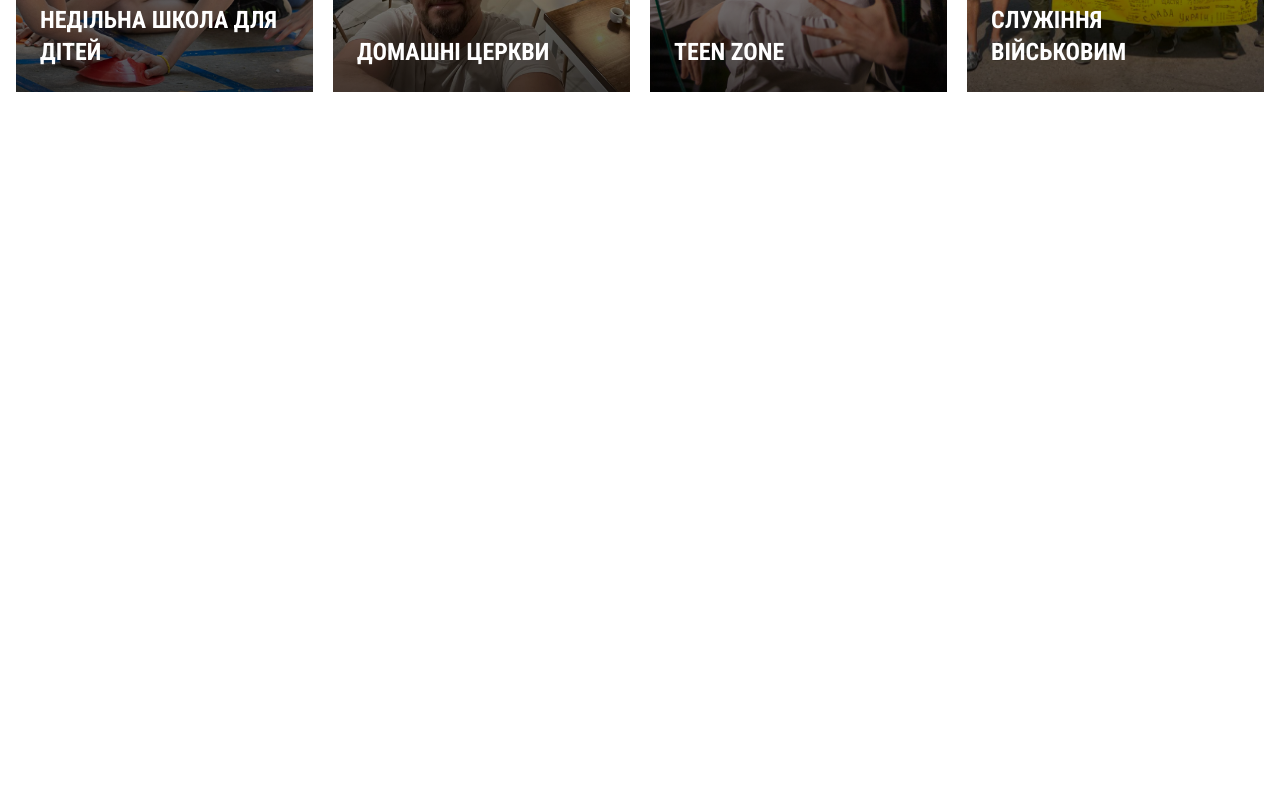
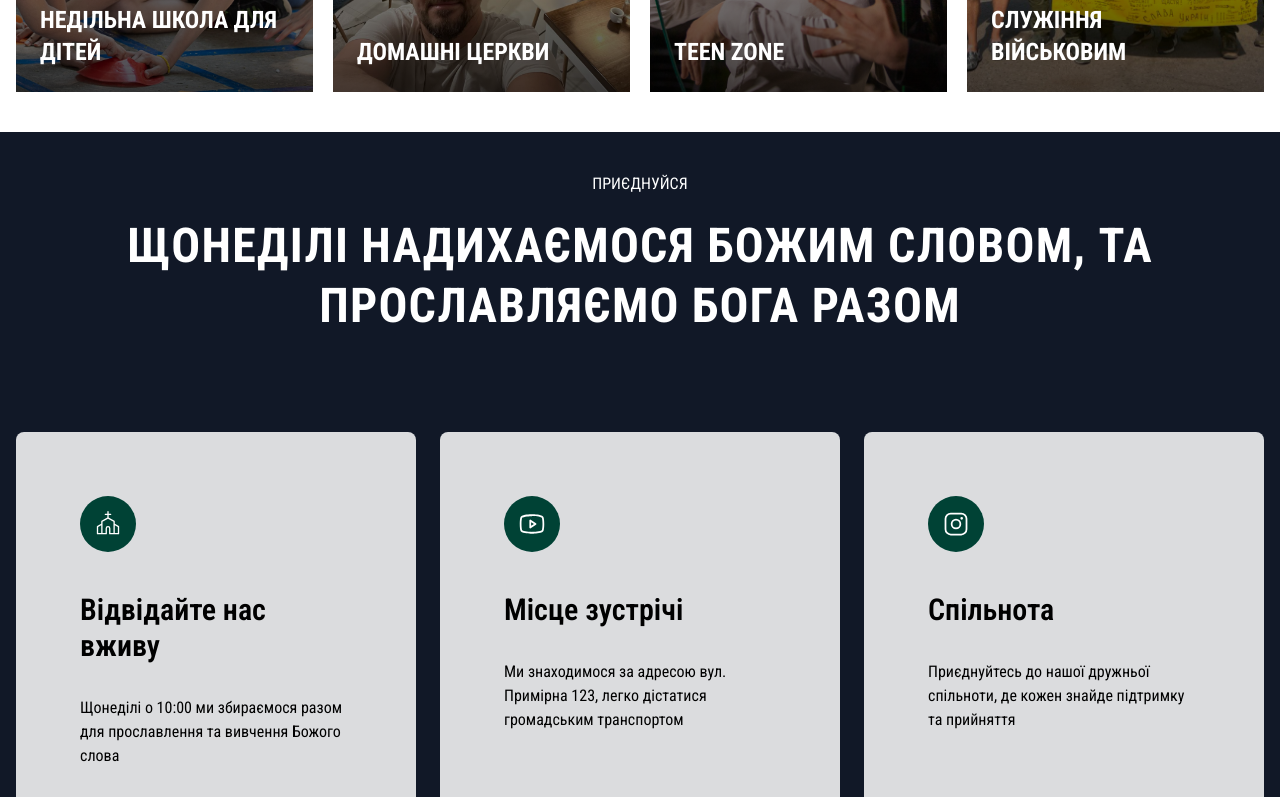
Before and after one commit to media-newhope/newhope.uz.ua, a Next.js app: page / in a window 1280 px wide. Shown: the part 2000-2797 px from the top of the page. Before the commit the page ends 2132 px from the top, so only its background shows below. Built offline with nearby package versions, Linux system fonts and the light colour scheme.

Commit message:
create join us section

```diff
--- a/app/components/Section/Section.tsx
+++ b/app/components/Section/Section.tsx
@@ -1,29 +1,42 @@
-interface SectionProps {
+import { HTMLAttributes } from "react";
+
+interface SectionProps extends HTMLAttributes<HTMLElement> {
   children: React.ReactNode;
+  theme?: "light" | "dark";
 }
 
-export function Section({ children, ...props }: SectionProps) {
+export function Section({
+  children,
+  className,
+  theme = "light",
+  ...props
+}: SectionProps) {
+  const themeClass = theme === "light" ? "bg-white" : "bg-gray-900 text-white";
+
   return (
-    <div className="container mx-auto px-4 py-10 max-w-7xl" {...props}>
+    <section
+      className={`container mx-auto px-4 py-10 max-w-7xl ${className} ${themeClass}`}
+      {...props}
+    >
       {children}
+    </section>
+  );
+}
+
+interface SectionTitleProps extends HTMLAttributes<HTMLElement> {
+  children: React.ReactNode;
+  subtitle?: string;
+}
+
+function SectionTitle({ children, subtitle, ...props }: SectionTitleProps) {
+  return (
+    <div {...props}>
+      <h3 className="text-md uppercase text-center mb-5">{subtitle}</h3>
+      <h2 className="text-5xl font-bold uppercase tracking-wide mb-8 text-center leading-tight">
+        {children}
+      </h2>
     </div>
   );
 }
 
-interface SectionTitleProps {
-  children: React.ReactNode;
-  subtitle?: string;
-}
-
-function SectionTitle({ children, subtitle }: SectionTitleProps) {
-  return (
-    <>
-      <h3 className="text-md uppercase text-center mb-5">{subtitle}</h3>
-      <h2 className="text-5xl font-bold uppercase tracking-wide mb-8 text-center leading-tight">
-        {children}
-      </h2>
-    </>
-  );
-}
-
 Section.Title = SectionTitle;
--- a/app/page.tsx
+++ b/app/page.tsx
@@ -2,6 +2,7 @@ import { Header } from "@/app/components/Header/Header";
 import { HeroSection } from "@/app/sections/hero/Hero.section";
 import { AboutSection } from "@/app/sections/about/About.section";
 import { ServicesSection } from "@/app/sections/services/Services.section";
+import { JoinSection } from "@/app/sections/join/Join.section";
 
 export default function Home() {
   return (
@@ -15,6 +16,7 @@ export default function Home() {
       />
       <AboutSection />
       <ServicesSection />
+      <JoinSection />
     </>
   );
 }
--- /dev/null
+++ b/app/sections/join/Join.section.tsx
@@ -0,0 +1,45 @@
+import { Section } from "@/app/components/Section/Section";
+import { JoinItem } from "@/app/sections/join/JoinItem";
+import { PiChurchLight, PiInstagramLogo, PiYoutubeLogo } from "react-icons/pi";
+
+export function JoinSection() {
+  const joinItems = [
+    {
+      icon: PiChurchLight,
+      title: "Відвідайте нас вживу",
+      description:
+        "Щонеділі о 10:00 ми збираємося разом для прославлення та вивчення Божого слова",
+    },
+    {
+      icon: PiYoutubeLogo,
+      title: "Місце зустрічі",
+      description:
+        "Ми знаходимося за адресою вул. Примірна 123, легко дістатися громадським транспортом",
+    },
+    {
+      icon: PiInstagramLogo,
+      title: "Спільнота",
+      description:
+        "Приєднуйтесь до нашої дружньої спільноти, де кожен знайде підтримку та прийняття",
+    },
+  ];
+
+  return (
+    <Section theme="dark" className="px-16 pb-28">
+      <Section.Title subtitle="приєднуйся" className="mb-24">
+        Щонеділі надихаємося Божим словом, та прославляємо Бога разом
+      </Section.Title>
+
+      <div className="grid grid-cols-1 md:grid-cols-3 gap-6 mt-12">
+        {joinItems.map((item, index) => (
+          <JoinItem
+            key={index}
+            icon={item.icon}
+            title={item.title}
+            description={item.description}
+          />
+        ))}
+      </div>
+    </Section>
+  );
+}
--- /dev/null
+++ b/app/sections/join/JoinItem.tsx
@@ -0,0 +1,27 @@
+export const JoinItem = ({
+  icon: Icon,
+  title,
+  description,
+}: {
+  icon: React.ElementType;
+  title: string;
+  description: string;
+}) => {
+  return (
+    <div className="text-black group relative p-16 rounded-lg bg-white/85 backdrop-blur-sm transition-all duration-300 hover:bg-white hover:shadow-lg">
+      {/* Decorative bottom line */}
+      <div className="absolute bottom-0 left-0 right-0 h-[16px] bg-secondary-500"></div>
+
+      {/* Icon container */}
+      <div className="relative group-hover:translate-x-[calc(50%-28px)] transition-transform duration-300 mb-10">
+        <div className="text-white w-14 h-14 rounded-full bg-primary-500 flex items-center justify-center">
+          <Icon className="w-7 h-7 " />
+        </div>
+      </div>
+
+      {/* Content */}
+      <h3 className="text-3xl font-semibold mb-8">{title}</h3>
+      <p className="mb-10">{description}</p>
+    </div>
+  );
+};
```
